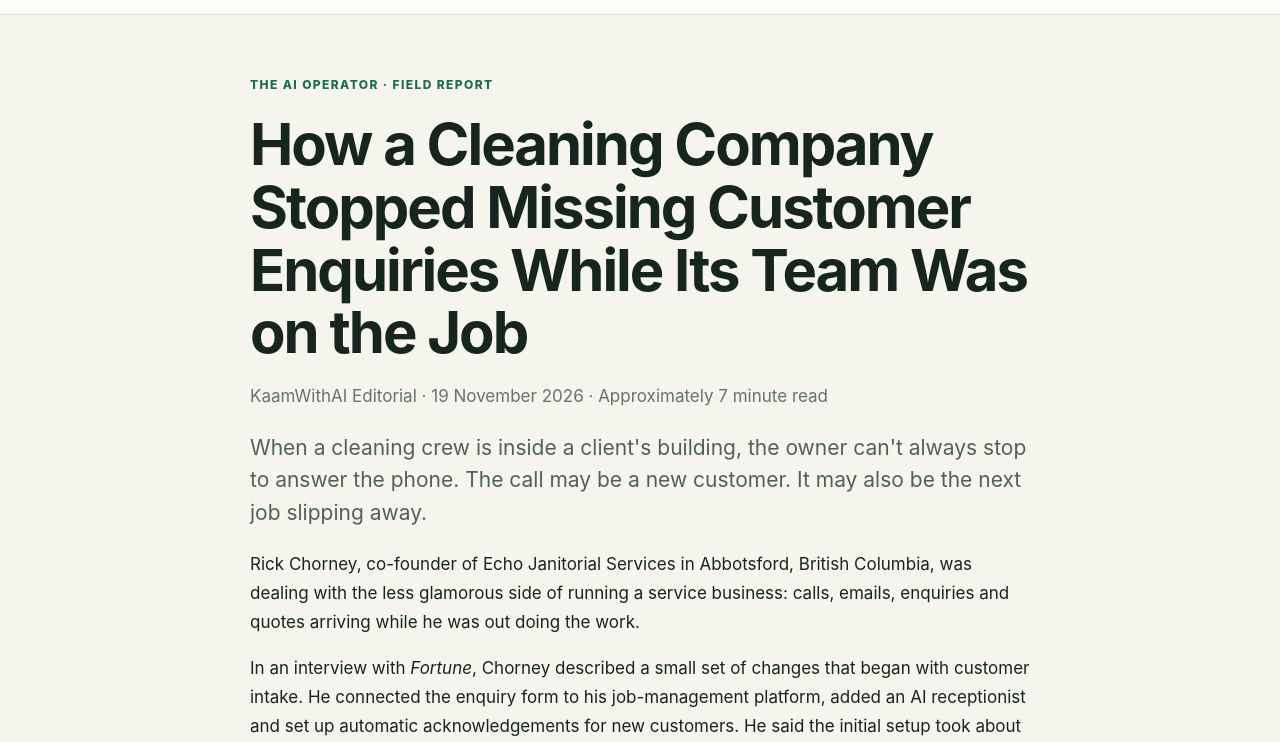
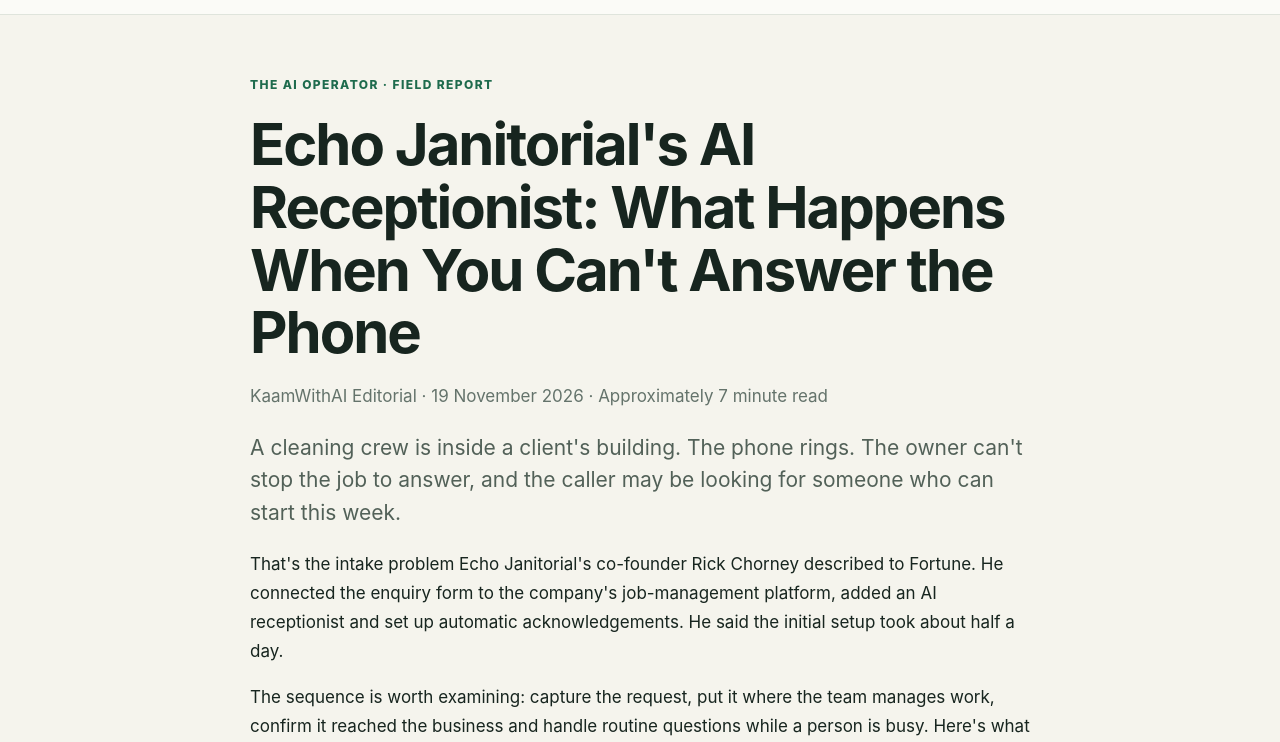
Before and after one commit to ankit-jsr/kaam-with-ai, a plain HTML site: page site/articles/echo-janitorial-ai-enquiry-workflow.html in a window 1280 px wide. Shown: the part 58-800 px from the top of the page. Drawn offline with Linux system fonts and the light colour scheme.

Commit message:
Editorial reset: sharpen headline and opening promise

```diff
--- a/site/articles/echo-janitorial-ai-enquiry-workflow.html
+++ b/site/articles/echo-janitorial-ai-enquiry-workflow.html
@@ -1,17 +1,17 @@
 <!doctype html><html lang="en"><head><meta charset="utf-8"><meta name="viewport" content="width=device-width,initial-scale=1">
-<title>How a Cleaning Company Stopped Missing Customer Enquiries While Its Team Was on the Job | KaamWithAI</title>
+<title>Echo Janitorial's AI Receptionist: What Happens When You Can't Answer the Phone | KaamWithAI</title>
 <meta name="description" content="Echo Janitorial connected enquiries to its job system and added an AI receptionist. Here's the workflow, what it can teach service businesses and where a person still needs to step in.">
 <meta name="robots" content="index,follow"><link rel="canonical" href="https://kaamwithai.pages.dev/articles/echo-janitorial-ai-enquiry-workflow.html">
-<meta property="og:type" content="article"><meta property="og:title" content="How a Cleaning Company Stopped Missing Customer Enquiries While Its Team Was on the Job"><meta property="og:description" content="Echo Janitorial connected enquiries to its job system and added an AI receptionist. Here's the workflow, what it can teach service businesses and where a person still needs to step in."><meta property="og:url" content="https://kaamwithai.pages.dev/articles/echo-janitorial-ai-enquiry-workflow.html">
-<meta name="twitter:card" content="summary"><meta name="twitter:title" content="How a Cleaning Company Stopped Missing Customer Enquiries While Its Team Was on the Job"><meta name="twitter:description" content="Echo Janitorial connected enquiries to its job system and added an AI receptionist. Here's the workflow, what it can teach service businesses and where a person still needs to step in.">
+<meta property="og:type" content="article"><meta property="og:title" content="Echo Janitorial's AI Receptionist: What Happens When You Can't Answer the Phone"><meta property="og:description" content="Echo Janitorial connected enquiries to its job system and added an AI receptionist. Here's the workflow, what it can teach service businesses and where a person still needs to step in."><meta property="og:url" content="https://kaamwithai.pages.dev/articles/echo-janitorial-ai-enquiry-workflow.html">
+<meta name="twitter:card" content="summary"><meta name="twitter:title" content="Echo Janitorial's AI Receptionist: What Happens When You Can't Answer the Phone"><meta name="twitter:description" content="Echo Janitorial connected enquiries to its job system and added an AI receptionist. Here's the workflow, what it can teach service businesses and where a person still needs to step in.">
 <link rel="icon" type="image/svg+xml" href="/favicon.svg"><link rel="stylesheet" href="/styles.css">
-<script type="application/ld+json">{"@context":"https://schema.org","@type":"Article","headline":"How a Cleaning Company Stopped Missing Customer Enquiries While Its Team Was on the Job","description":"Echo Janitorial connected enquiries to its job system and added an AI receptionist. Here's the workflow, what it can teach service businesses and where a person still needs to step in.","datePublished":"2026-11-19","dateModified":"2026-11-19","author":{"@type":"Organization","name":"KaamWithAI Editorial"},"publisher":{"@type":"Organization","name":"KaamWithAI"},"mainEntityOfPage":"https://kaamwithai.pages.dev/articles/echo-janitorial-ai-enquiry-workflow.html","inLanguage":"en"}</script></head>
+<script type="application/ld+json">{"@context":"https://schema.org","@type":"Article","headline":"Echo Janitorial's AI Receptionist: What Happens When You Can't Answer the Phone","description":"Echo Janitorial connected enquiries to its job system and added an AI receptionist. Here's the workflow, what it can teach service businesses and where a person still needs to step in.","datePublished":"2026-11-19","dateModified":"2026-11-19","author":{"@type":"Organization","name":"KaamWithAI Editorial"},"publisher":{"@type":"Organization","name":"KaamWithAI"},"mainEntityOfPage":"https://kaamwithai.pages.dev/articles/echo-janitorial-ai-enquiry-workflow.html","inLanguage":"en"}</script></head>
 <body><header class="top"><div class="wrap nav"><a class="brand" href="/"><img class="brand-mark" src="/logo.svg" alt=""><span>Kaam<span>WithAI</span></span></a><nav><a href="/#guides">Field guides</a><a href="/about.html">About</a></nav></div></header>
-<main class="article"><div class="eyebrow">The AI Operator · Field report</div><h1>How a Cleaning Company Stopped Missing Customer Enquiries While Its Team Was on the Job</h1>
+<main class="article"><div class="eyebrow">The AI Operator · Field report</div><h1>Echo Janitorial's AI Receptionist: What Happens When You Can't Answer the Phone</h1>
 <p class="meta">KaamWithAI Editorial · 19 November 2026 · Approximately 7 minute read</p>
-<p class="intro">When a cleaning crew is inside a client's building, the owner can't always stop to answer the phone. The call may be a new customer. It may also be the next job slipping away.</p>
-<p>Rick Chorney, co-founder of Echo Janitorial Services in Abbotsford, British Columbia, was dealing with the less glamorous side of running a service business: calls, emails, enquiries and quotes arriving while he was out doing the work.</p>
-<p>In an interview with <em>Fortune</em>, Chorney described a small set of changes that began with customer intake. He connected the enquiry form to his job-management platform, added an AI receptionist and set up automatic acknowledgements for new customers. He said the initial setup took about half a day.</p>
+<p class="intro">A cleaning crew is inside a client's building. The phone rings. The owner can't stop the job to answer, and the caller may be looking for someone who can start this week.</p>
+<p>That's the intake problem Echo Janitorial's co-founder Rick Chorney described to Fortune. He connected the enquiry form to the company's job-management platform, added an AI receptionist and set up automatic acknowledgements. He said the initial setup took about half a day.</p>
+<p>The sequence is worth examining: capture the request, put it where the team manages work, confirm it reached the business and handle routine questions while a person is busy. Here's what Echo did—and what another service business could copy without buying the same tools.</p>
 <p>The interesting part isn't that he adopted a collection of AI tools. It's the sequence: capture the enquiry, get it into the system where work is managed, acknowledge it, and give routine questions somewhere to go while a person is busy.</p>
 <h2>The expensive gap between a call and a callback</h2>
 <p>A missed call is not automatically a lost customer. Someone may leave a message, call again or send a form. But every extra step gives a potential customer another chance to move on.</p>
```
